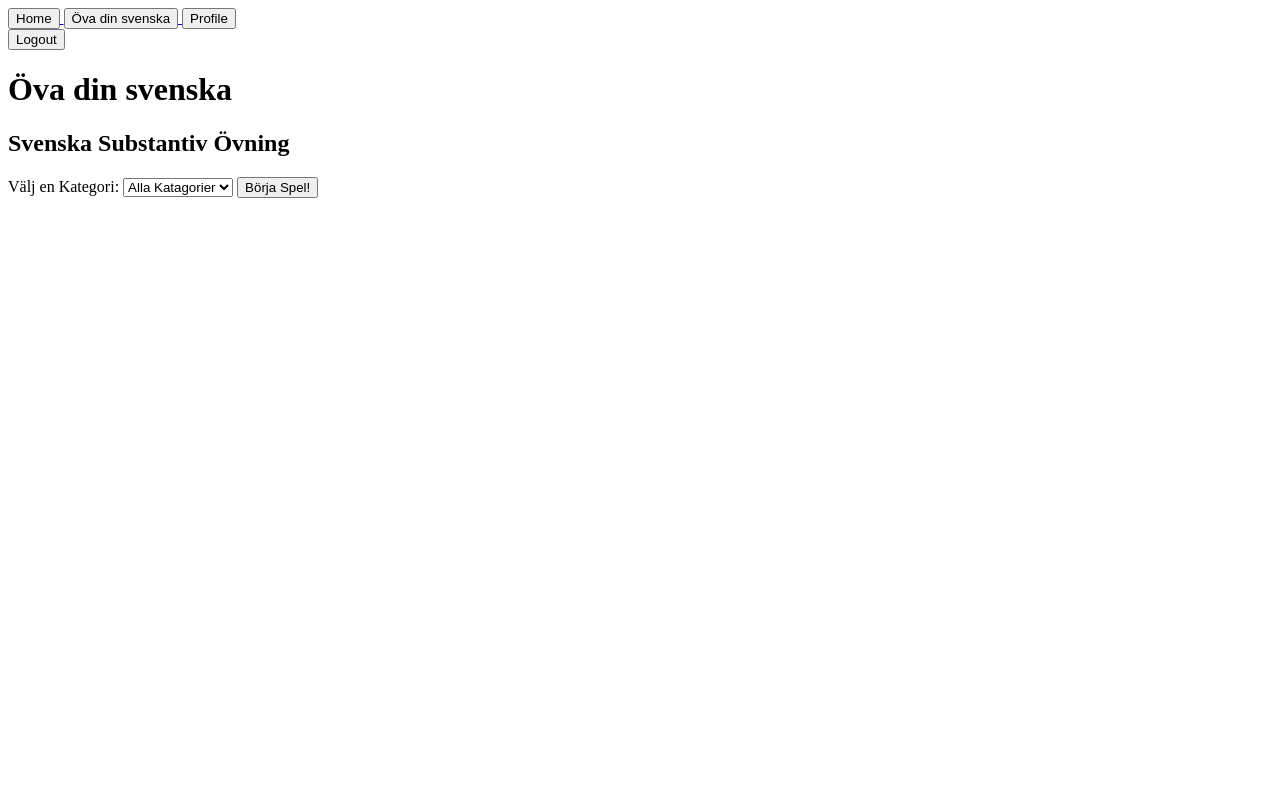
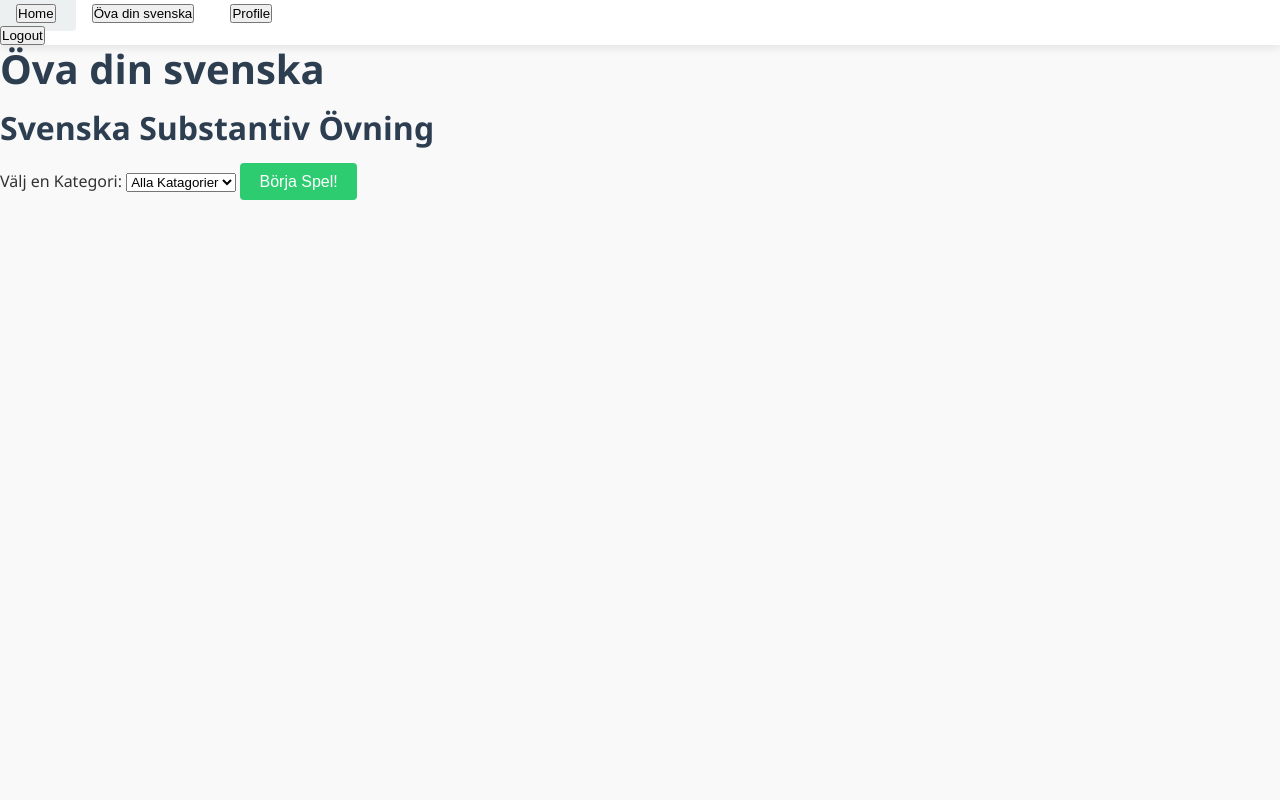
Before and after one commit to suitst/website, a Django app: page /svenska/ in a window 1280 px wide. Run offline with Django 5.2, Linux system fonts and the light colour scheme; a user stored in the database is signed in; data comes from the database, SQL or seed files in the repository; both versions use the stored data as it was after the commit.

Commit message:
added basic css template and fixed some bugs

```diff
--- a/timpage/svenska/templates/game_start.html
+++ b/timpage/svenska/templates/game_start.html
@@ -15,7 +15,7 @@
             <option value="{{ category }}">{{ category }}</option>
         {% endfor %}
     </select>
-    <button type="submit">Börja Spel!</button>
+    <button class="btn btn-secondary", type="submit">Börja Spel!</button>
 </form>
 
 {% endblock %}
--- a/timpage/svenska/urls.py
+++ b/timpage/svenska/urls.py
@@ -5,6 +5,10 @@ urlpatterns = [
     path("", views.game_start_view, name='game_start'),
     path("substantiv_game/", views.substantiv_game_view, name='substantiv_game'),
     path('substantiv_game/results/', views.substantiv_results_view, name='substantiv_results'),
-    path('substantiv_game/next/', views.substantiv_next_question_view, name='next_question'),
+    path('substantiv_game/next/', views.substantiv_next_question_view, name='substantiv_next_question'),
     path('substantiv_game/summary/', views.substantiv_quit_view, name='substantiv_summary'),
+    path("verb_game/", views.verb_game_view, name='verb_game'),
+    path('verb_game/results/', views.verb_results_view, name='verb_results'),
+    path('verb_game/next/', views.verb_next_question_view, name='verb_next_question'),
+    path('verb_game/summary/', views.verb_quit_view, name='verb_summary'),
 ]
--- a/timpage/svenska/views.py
+++ b/timpage/svenska/views.py
@@ -74,7 +74,7 @@ def substantiv_results_view(request):
                 'incorrect': {field: 0 for field in ['engelska', 'obestamt_singular', 'bestamt_singular', 'obestamt_plural', 'bestamt_plural']}
             }
 
-        user.update_total()
+        user.update_total(word)
 
         for field, result in results.items():
             field_name = field.replace('_result', '')
@@ -187,7 +187,7 @@ def verb_results_view(request):
                 'incorrect': {field: 0 for field in ['engelska', 'infinitiv', 'presens', 'imperativ', 'preteritum', 'perfekt', 'pluskvamperfekt']}
             }
 
-        user.update_total()
+        user.update_total(word)
 
         for field, result in results.items():
             field_name = field.replace('_result', '')
@@ -210,6 +210,13 @@ def verb_results_view(request):
                                                            })
     else:
         return redirect('verb_game')
+
+
+@login_required
+def verb_next_question_view(request):
+    if request.method == 'POST':
+        return redirect('substantiv_game')
+    return redirect('game_start')
 
 
 @login_required
--- /dev/null
+++ b/timpage/timpage/static/base.css
@@ -0,0 +1,295 @@
+/* base.css - Modern Simplistic Style Template */
+
+/* Base Styles */
+:root {
+  --primary-color: #3498db;
+  --primary-hover: #2980b9;
+  --secondary-color: #2ecc71;
+  --secondary-hover: #27ae60;
+  --accent-color: #e74c3c;
+  --accent-hover: #c0392b;
+  --dark-color: #2c3e50;
+  --light-color: #ecf0f1;
+  --medium-color: #bdc3c7;
+  --text-color: #333;
+  --text-light: #7f8c8d;
+  --border-radius: 4px;
+  --box-shadow: 0 2px 10px rgba(0, 0, 0, 0.1);
+  --transition: all 0.3s ease;
+}
+
+* {
+  margin: 0;
+  padding: 0;
+  box-sizing: border-box;
+}
+
+html {
+  font-size: 16px;
+  scroll-behavior: smooth;
+}
+
+body {
+  font-family: 'Segoe UI', Tahoma, Geneva, Verdana, sans-serif;
+  line-height: 1.6;
+  color: var(--text-color);
+  background-color: #f9f9f9;
+}
+
+/* Typography */
+h1, h2, h3, h4, h5, h6 {
+  line-height: 1.2;
+  margin-bottom: 1rem;
+  color: var(--dark-color);
+}
+
+h1 {
+  font-size: 2.5rem;
+}
+
+h2 {
+  font-size: 2rem;
+}
+
+h3 {
+  font-size: 1.75rem;
+}
+
+h4 {
+  font-size: 1.5rem;
+}
+
+h5 {
+  font-size: 1.25rem;
+}
+
+h6 {
+  font-size: 1rem;
+}
+
+p {
+  margin-bottom: 1rem;
+}
+
+a {
+  color: var(--primary-color);
+  text-decoration: none;
+  transition: var(--transition);
+}
+
+a:hover {
+  color: var(--primary-hover);
+}
+
+/* Layout */
+.container {
+  width: 100%;
+  max-width: 1200px;
+  margin: 0 auto;
+  padding: 0 1rem;
+}
+
+/* Header & Navigation */
+header {
+  background-color: white;
+  box-shadow: var(--box-shadow);
+  position: sticky;
+  top: 0;
+  z-index: 100;
+}
+
+.header-container {
+  display: flex;
+  justify-content: space-between;
+  align-items: center;
+  padding: 1rem 0;
+}
+
+.logo {
+  font-size: 1.5rem;
+  font-weight: bold;
+  color: var(--dark-color);
+}
+
+nav ul {
+  display: flex;
+  list-style: none;
+  gap: 1rem;
+}
+
+nav a {
+  color: var(--text-color);
+  padding: 0.5rem 1rem;
+  border-radius: var(--border-radius);
+  transition: var(--transition);
+}
+
+nav a:hover {
+  background-color: var(--light-color);
+  color: var(--primary-color);
+}
+
+/* Buttons */
+.btn {
+  display: inline-block;
+  padding: 0.6rem 1.2rem;
+  border: none;
+  border-radius: var(--border-radius);
+  background-color: var(--primary-color);
+  color: white;
+  font-size: 1rem;
+  cursor: pointer;
+  transition: var(--transition);
+}
+
+.btn:hover {
+  background-color: var(--primary-hover);
+  transform: translateY(-2px);
+}
+
+.btn-secondary {
+  background-color: var(--secondary-color);
+}
+
+.btn-secondary:hover {
+  background-color: var(--secondary-hover);
+}
+
+.btn-accent {
+  background-color: var(--accent-color);
+}
+
+.btn-accent:hover {
+  background-color: var(--accent-hover);
+}
+
+.btn-outline {
+  background-color: transparent;
+  border: 1px solid var(--medium-color);
+  color: var(--text-color);
+}
+
+.btn-outline:hover {
+  background-color: var(--light-color);
+}
+
+/* Forms */
+.form-group {
+  margin-bottom: 1.5rem;
+}
+
+.form-group label {
+  display: block;
+  margin-bottom: 0.5rem;
+  font-weight: 500;
+}
+
+.form-control {
+  width: 100%;
+  padding: 0.75rem;
+  border: 1px solid var(--medium-color);
+  border-radius: var(--border-radius);
+  font-size: 1rem;
+  transition: var(--transition);
+}
+
+.form-control:focus {
+  outline: none;
+  border-color: var(--primary-color);
+  box-shadow: 0 0 0 2px rgba(52, 152, 219, 0.2);
+}
+
+textarea.form-control {
+  min-height: 120px;
+  resize: vertical;
+}
+
+/* Cards */
+.card {
+  background-color: white;
+  border-radius: var(--border-radius);
+  box-shadow: var(--box-shadow);
+  padding: 1.5rem;
+  margin-bottom: 1.5rem;
+  transition: var(--transition);
+}
+
+.card:hover {
+  box-shadow: 0 5px 15px rgba(0, 0, 0, 0.1);
+  transform: translateY(-5px);
+}
+
+.card-title {
+  margin-bottom: 1rem;
+  color: var(--dark-color);
+}
+
+/* Utility Classes */
+.text-center {
+  text-align: center;
+}
+
+.mt-1 { margin-top: 0.5rem; }
+.mt-2 { margin-top: 1rem; }
+.mt-3 { margin-top: 1.5rem; }
+.mt-4 { margin-top: 2rem; }
+.mt-5 { margin-top: 3rem; }
+
+.py-1 { padding-top: 0.5rem; padding-bottom: 0.5rem; }
+.py-2 { padding-top: 1rem; padding-bottom: 1rem; }
+.py-3 { padding-top: 1.5rem; padding-bottom: 1.5rem; }
+.py-4 { padding-top: 2rem; padding-bottom: 2rem; }
+.py-5 { padding-top: 3rem; padding-bottom: 3rem; }
+
+/* Responsive Design */
+@media (max-width: 768px) {
+  .header-container {
+    flex-direction: column;
+    gap: 1rem;
+  }
+
+  nav ul {
+    flex-wrap: wrap;
+    justify-content: center;
+  }
+
+  h1 {
+    font-size: 2rem;
+  }
+
+  h2 {
+    font-size: 1.75rem;
+  }
+}
+
+/* Specific Page Styles */
+.home-hero {
+  background: linear-gradient(135deg, var(--primary-color), var(--secondary-color));
+  color: white;
+  padding: 4rem 0;
+  text-align: center;
+  margin-bottom: 2rem;
+}
+
+.home-hero h1 {
+  font-size: 3rem;
+  margin-bottom: 1rem;
+  color: white;
+}
+
+.features-grid {
+  display: grid;
+  grid-template-columns: repeat(auto-fit, minmax(300px, 1fr));
+  gap: 1.5rem;
+  margin: 2rem 0;
+}
+
+/* Animation */
+@keyframes fadeIn {
+  from { opacity: 0; transform: translateY(20px); }
+  to { opacity: 1; transform: translateY(0); }
+}
+
+.fade-in {
+  animation: fadeIn 0.5s ease-out forwards;
+}
--- a/timpage/timpage/templates/base.html
+++ b/timpage/timpage/templates/base.html
@@ -5,6 +5,7 @@
 <html lang="en-US">
     <head>
         <meta charset="UTF-8" name="viewport", content="width=device-width, initial-scale=1.0">
+        <link rel="stylesheet" href="{% static 'base.css' %}">
         <title>Timpage</title>
     </head>
     <body>
--- a/timpage/timpage/templates/home.html
+++ b/timpage/timpage/templates/home.html
@@ -13,7 +13,7 @@
     <h2>
         Practice your Swedish here!
     </h2>
-    <a href="{% url 'game_start' %}"> <button>Öva din Svenska</button></a>
+    <a href="{% url 'game_start' %}"> <button class="btn btn-secondary">Öva din Svenska</button></a>
 
 </div>
 
```
Also changed, not shown: timpage/svenska/admin.py (+9 -2 lines), timpage/svenska/templates/substantiv_game.html (+5 -3 lines), timpage/svenska/templates/substantiv_results.html (+10 -9 lines), timpage/db.sqlite3.
